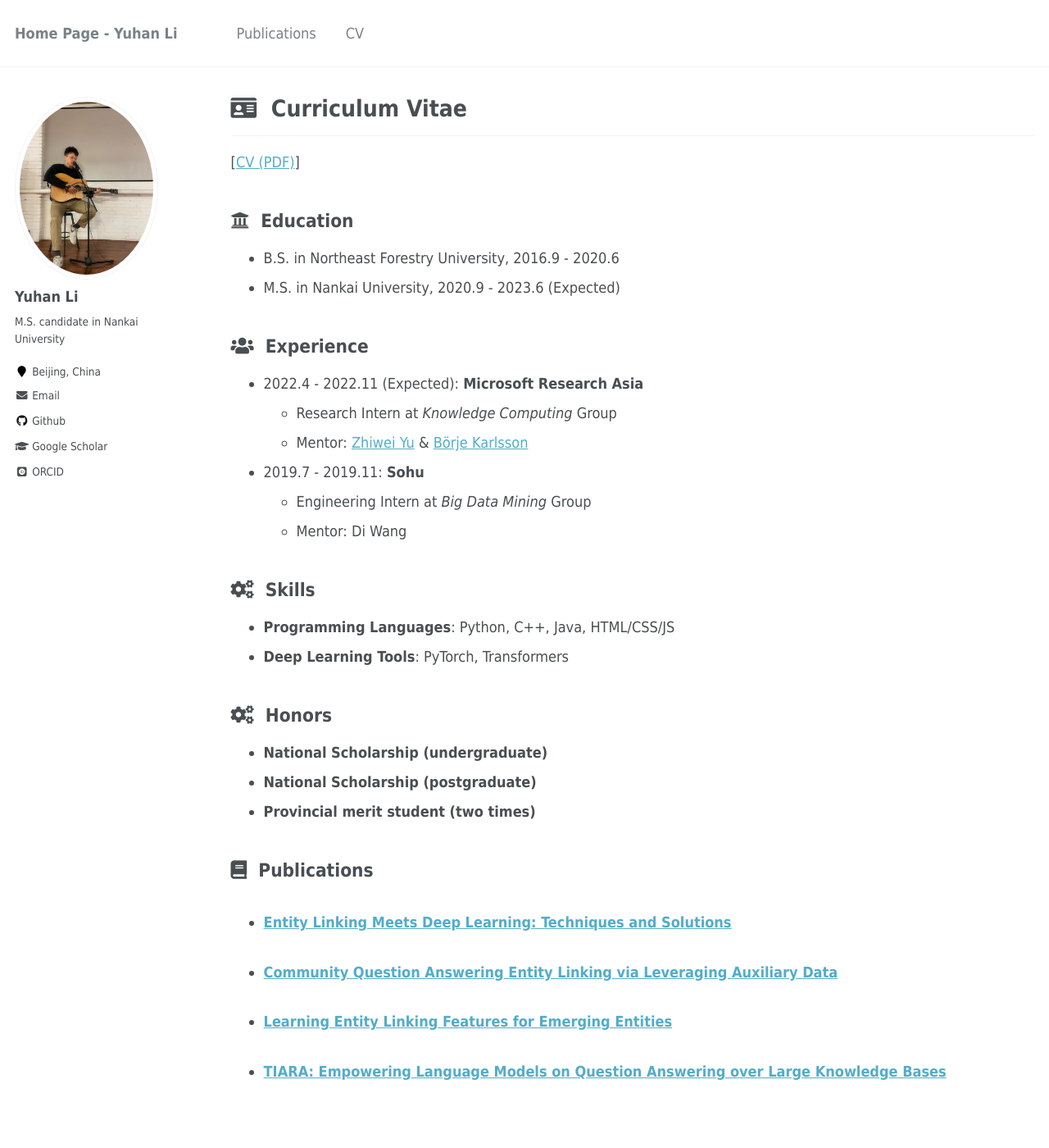
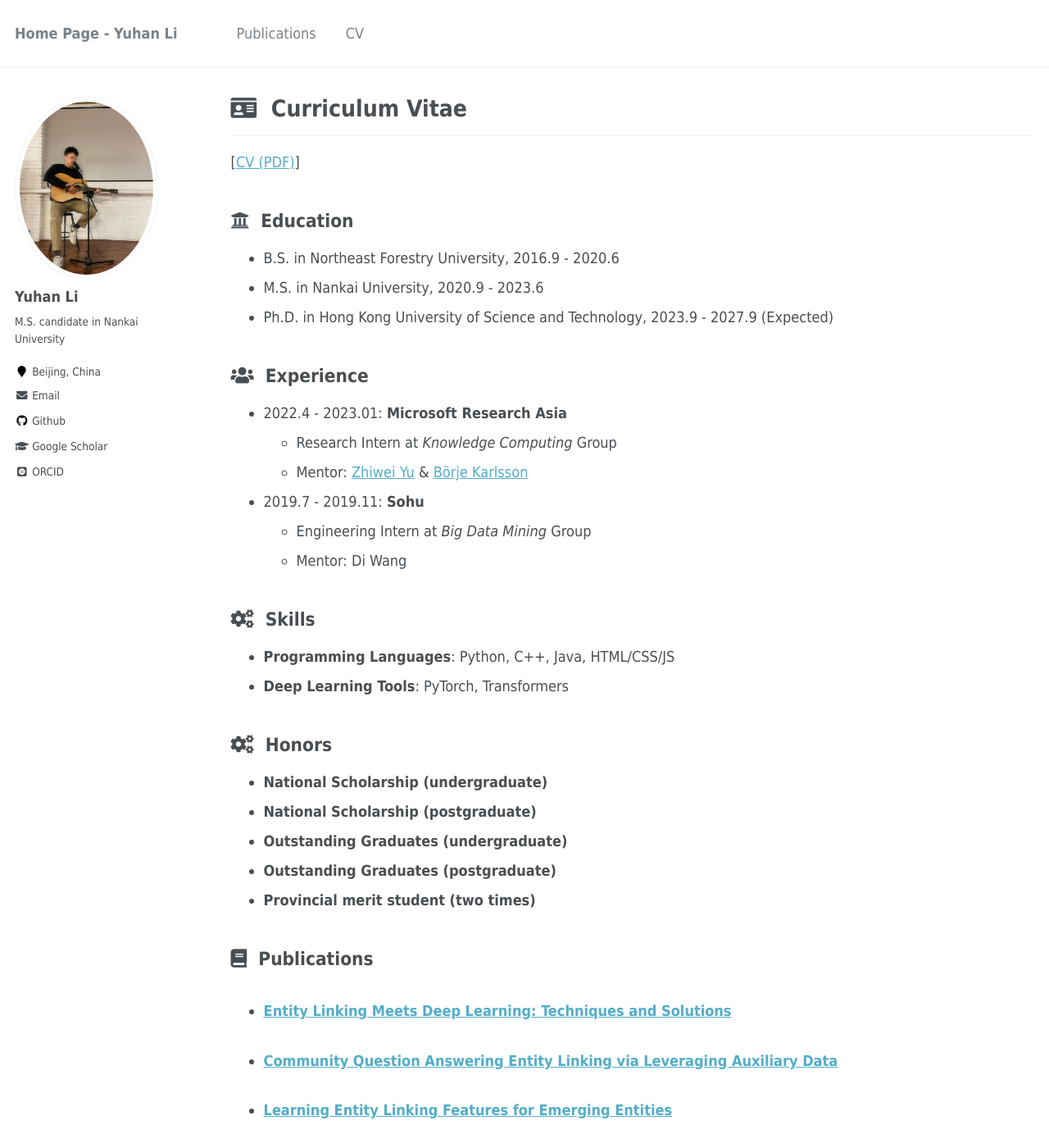
Before and after one commit to yhLeeee/yhLeeee.github.io, a Jekyll site: the page built from _pages/cv.md, in a window 1280 px wide and 1400 px high. Shown: the whole window at 82% size. Built offline with Jekyll 4.4.1, drawn with Linux system fonts in a browser that asks for light colours; some web fonts are replaced.

Commit message:
update cv

```diff
--- a/_pages/cv.md
+++ b/_pages/cv.md
@@ -14,11 +14,12 @@ redirect_from:
 ## <i class="fa fa-ft fa-university"></i>&nbsp;&nbsp;Education
 
 * B.S. in Northeast Forestry University, 2016.9 - 2020.6
-* M.S. in Nankai University, 2020.9 - 2023.6 (Expected)
+* M.S. in Nankai University, 2020.9 - 2023.6
+* Ph.D. in Hong Kong University of Science and Technology, 2023.9 - 2027.9 (Expected)
 
 ## <i class="fa fa-ft fa-users"></i>&nbsp;&nbsp;Experience
 
-* 2022.4 - 2022.11 (Expected): **Microsoft Research Asia**
+* 2022.4 - 2023.01: **Microsoft Research Asia**
   * Research Intern at *Knowledge Computing* Group
   * Mentor: [Zhiwei Yu](https://www.microsoft.com/en-us/research/people/zhiwyu/) & [Börje Karlsson](https://www.microsoft.com/en-us/research/people/borjekar/)
 
@@ -37,6 +38,8 @@ redirect_from:
 
 * **National Scholarship (undergraduate)**
 * **National Scholarship (postgraduate)**
+* **Outstanding Graduates (undergraduate)**
+* **Outstanding Graduates (postgraduate)**
 * **Provincial merit student (two times)**
 
 ## <i class="fa fa-ft fa-book"></i>&nbsp;&nbsp;Publications
```
Also changed, not shown: _pages/about.md (+1 -1 lines).
